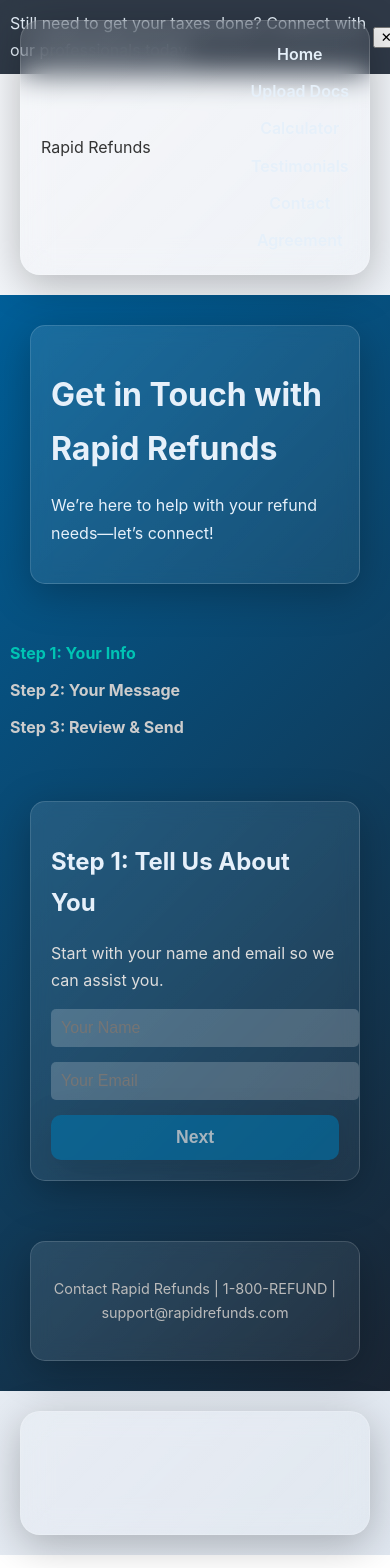
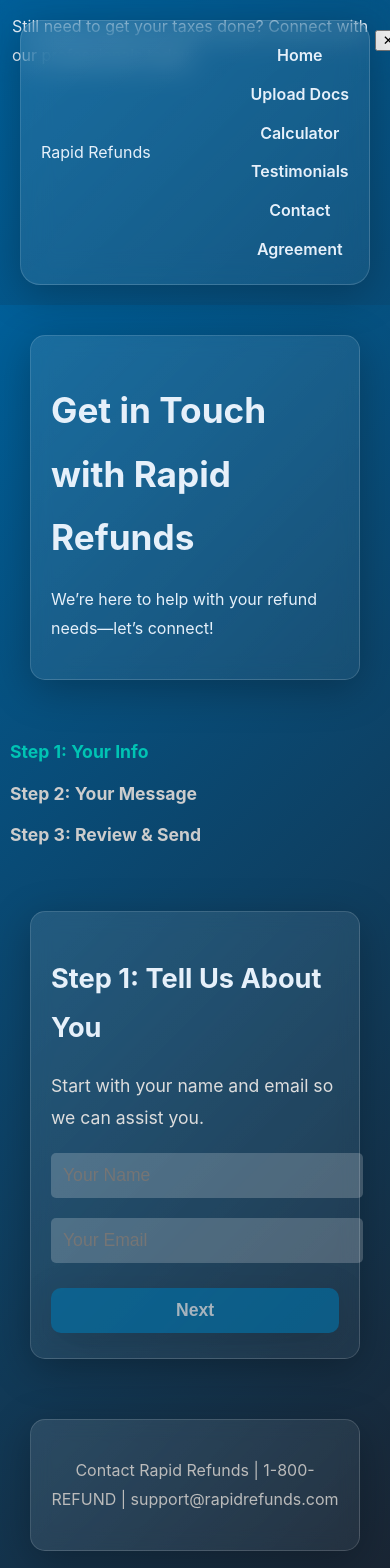
Before and after one commit to ZZachWWins/rr, a React (Create React App) app in the folder frontend/: page /contact in a window 390 px wide. Shown: the top 1568 px of the page. Built offline with nearby package versions, Linux system fonts and the light colour scheme.

Commit message:
new changes

```diff
--- a/frontend/src/App.css
+++ b/frontend/src/App.css
@@ -15,11 +15,11 @@
 }
 
 body {
-  background: linear-gradient(135deg, #f5f7fa, #e0e7f0); /* TurboTax light gradient */
+  background: linear-gradient(135deg, var(--primary-blue), var(--dark-bg)); /* Back to blue gradient */
   margin: 0;
   font-family: var(--font-body);
-  color: #333;
-  line-height: 1.7; /* Improved readability */
+  color: var(--light-text); /* High contrast text */
+  line-height: 1.8; /* Improved readability */
   overflow-x: hidden;
   min-height: 100vh; /* Ensure full height */
 }
@@ -74,6 +74,7 @@ body {
   color: var(--light-text);
   text-decoration: none;
   font-weight: 600;
+  font-size: 1.1rem; /* Larger text for readability */
   transition: var(--transition);
 }
 
@@ -87,7 +88,7 @@ body {
   padding: 100px 32px;
   background-size: cover;
   background-position: center;
-  color: #fff;
+  color: var(--light-text); /* High contrast text */
   position: relative;
   overflow: hidden;
   min-height: 400px; /* Ensure visibility */
@@ -96,26 +97,31 @@ body {
 .hero h1 {
   font-family: var(--font-heading);
   font-size: 3.5rem;
-  margin-bottom: 20px;
+  margin-bottom: 24px; /* More spacing */
   background: linear-gradient(45deg, var(--accent-teal), var(--accent-gold));
   -webkit-background-clip: text;
   background-clip: text;
   color: transparent;
+  line-height: 1.2; /* Tighter line height for headings */
 }
 
 .hero p {
   font-size: 1.3rem;
-  opacity: 0.85;
+  opacity: 1; /* Full opacity for readability */
   margin-bottom: 40px;
+  max-width: 600px; /* Limit width for better reading */
+  margin-left: auto;
+  margin-right: auto;
 }
 
 .expert-bubble {
   background: rgba(255, 255, 255, 0.9);
-  padding: 10px;
+  padding: 12px; /* More padding */
   border-radius: 5px;
   display: inline-block;
   margin-top: 20px;
   color: #333;
+  font-size: 1rem; /* Readable size */
 }
 
 .cta-btn {
@@ -131,6 +137,7 @@ body {
   box-shadow: var(--shadow);
   position: relative;
   overflow: hidden;
+  margin: 0 10px; /* Space between buttons */
 }
 
 .cta-btn::before {
@@ -226,7 +233,7 @@ body {
 footer {
   text-align: center;
   padding: 40px 32px;
-  background: linear-gradient(180deg, transparent, rgba(0, 95, 153, 0.25));
+  background: linear-gradient(180deg, transparent, rgba(var(--primary-blue), 0.25));
   margin-top: auto; /* Push to bottom */
 }
 
@@ -234,6 +241,7 @@ footer a {
   color: var(--accent-gold);
   text-decoration: none;
   font-weight: 500;
+  font-size: 1rem; /* Readable size */
   transition: var(--transition);
 }
 
@@ -247,14 +255,15 @@ footer a:hover {
   top: 0;
   left: 0;
   width: 100%;
-  background: rgba(26, 37, 51, 0.9); /* Matches dark-bg with opacity */
+  background: rgba(var(--dark-bg), 0.9); /* Matches dark-bg with opacity */
   backdrop-filter: blur(10px);
   color: var(--light-text);
-  padding: 10px;
+  padding: 12px; /* More padding */
   z-index: 50;
   display: flex;
   justify-content: space-between;
   align-items: center;
+  font-size: 1rem; /* Readable size */
 }
 
 /* Contact Page Styles */
@@ -283,8 +292,8 @@ footer a:hover {
 }
 
 .contact-header h1 {
-  font-size: 2em;
-  margin-bottom: 10px;
+  font-size: 2.2em; /* Larger for readability */
+  margin-bottom: 15px;
 }
 
 .progress-nav ul {
@@ -298,6 +307,7 @@ footer a:hover {
 .progress-nav li {
   color: #ccc;
   font-weight: bold;
+  font-size: 1.1rem; /* Readable size */
 }
 
 .progress-nav li.active {
@@ -305,24 +315,25 @@ footer a:hover {
 }
 
 .step h2 {
-  font-size: 1.5em;
-  margin-bottom: 10px;
+  font-size: 1.7em; /* Larger for readability */
+  margin-bottom: 15px;
 }
 
 .step p {
   color: #ddd;
-  margin-bottom: 15px;
+  margin-bottom: 20px;
+  font-size: 1.1rem; /* Readable size */
 }
 
 .input-field {
   width: 100%;
-  padding: 10px;
-  margin-bottom: 15px;
+  padding: 12px; /* More padding */
+  margin-bottom: 20px;
   border: none;
   border-radius: 5px;
   background: rgba(255, 255, 255, 0.2);
   color: var(--light-text);
-  font-size: 1em;
+  font-size: 1.1rem; /* Readable size */
 }
 
 .input-field:focus {
@@ -337,18 +348,19 @@ textarea.input-field {
 
 .nav-buttons {
   display: flex;
-  gap: 10px;
+  gap: 15px; /* More spacing */
   justify-content: flex-end;
 }
 
 .back-btn,
 .next-btn,
 .send-btn {
-  padding: 10px 20px;
+  padding: 12px 24px; /* More padding */
   border: none;
   border-radius: 5px;
   cursor: pointer;
   transition: transform 0.2s, background 0.2s;
+  font-size: 1.1rem; /* Readable size */
 }
 
 .back-btn {
@@ -378,11 +390,12 @@ textarea.input-field {
   background: rgba(255, 255, 255, 0.15);
   padding: 15px;
   border-radius: 5px;
-  margin-bottom: 15px;
+  margin-bottom: 20px;
 }
 
 .review p {
-  margin: 5px 0;
+  margin: 10px 0; /* More spacing */
+  font-size: 1.1rem; /* Readable size */
 }
 
 .confirmation {
@@ -393,11 +406,12 @@ textarea.input-field {
 .home-link {
   display: inline-block;
   margin-top: 20px;
-  padding: 10px 20px;
+  padding: 12px 24px; /* More padding */
   background: var(--accent-teal);
   color: var(--dark-bg);
   text-decoration: none;
   border-radius: 5px;
+  font-size: 1.1rem; /* Readable size */
 }
 
 .home-link:hover {
@@ -406,7 +420,7 @@ textarea.input-field {
 
 .contact-footer p {
   text-align: center;
-  font-size: 0.9em;
+  font-size: 1rem; /* Readable size */
   color: #bbb;
 }
 
@@ -467,6 +481,7 @@ textarea.input-field {
 
   .cta-btn {
     width: 100%;
+    margin: 5px 0;
   }
 
   .footer {
```
